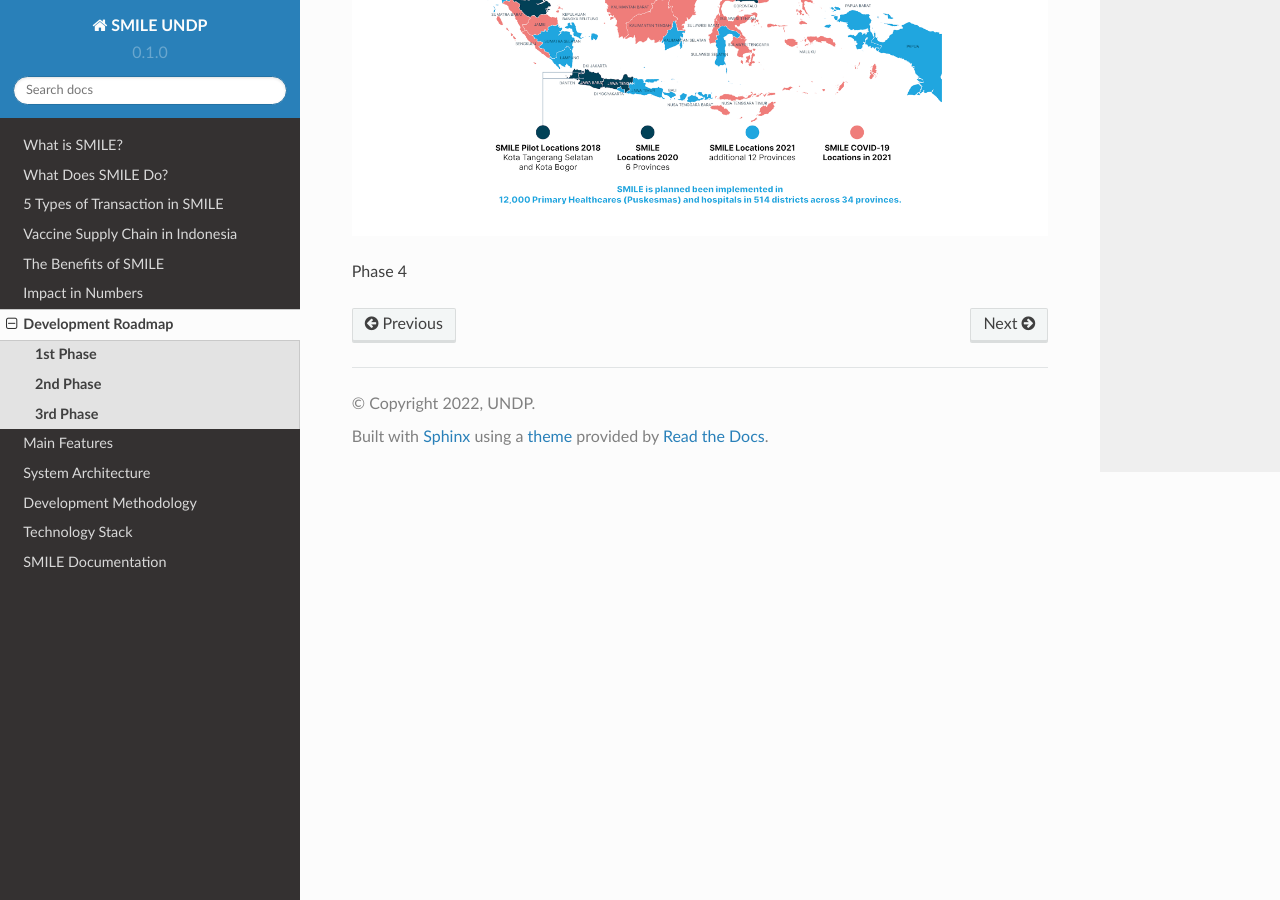
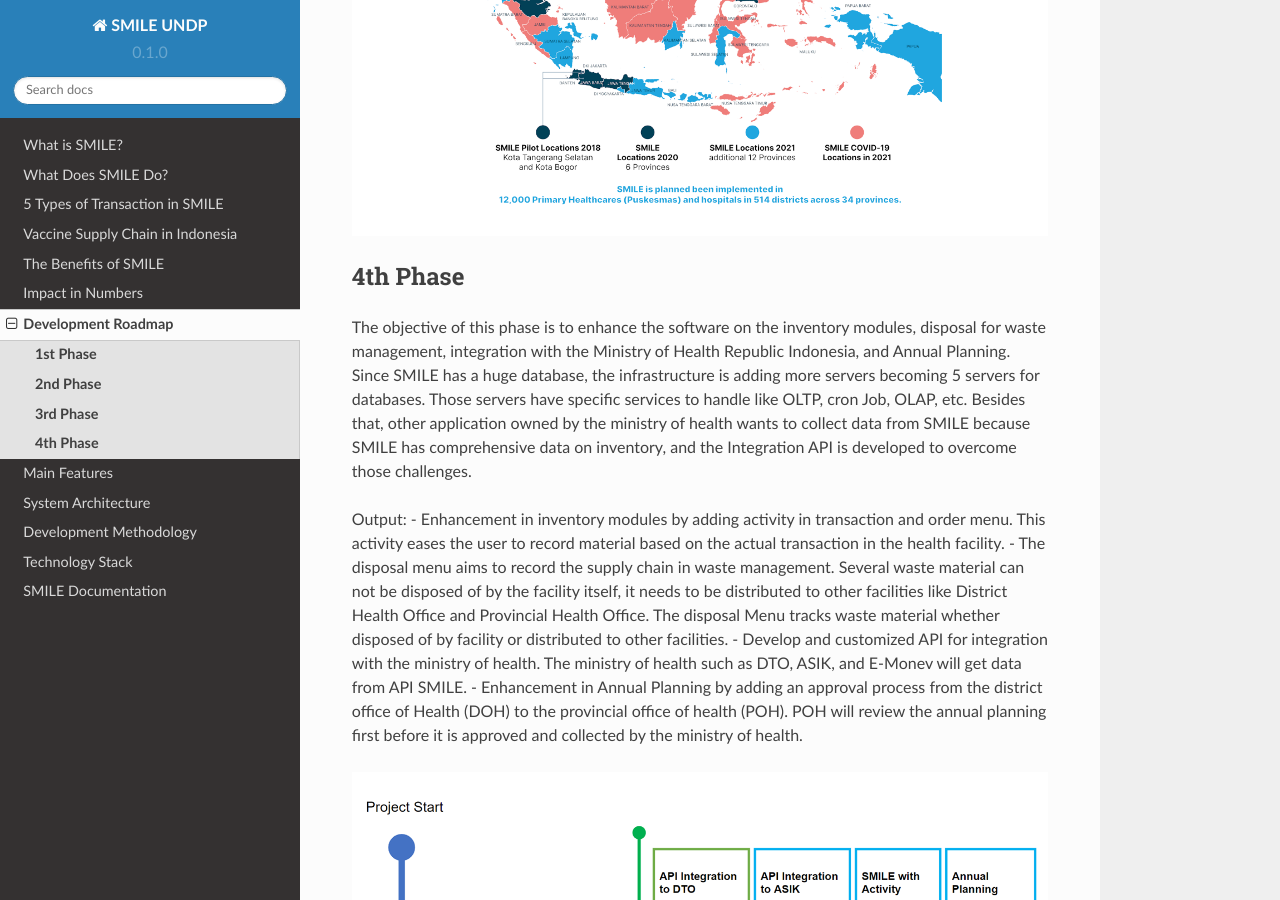
Before and after one commit to smile-indonesia/documentation, a Sphinx documentation site: the page built from docs/source/Development.rst, in a window 1280 px wide and 900 px high, scrolled down 2472 px. Built offline with Sphinx 7.4.7 and the Read the Docs theme 2.0.0, drawn with Linux system fonts in a browser that asks for light colours.

Commit message:
add 4th phase

```diff
--- a/docs/source/Development.rst
+++ b/docs/source/Development.rst
@@ -39,4 +39,16 @@
 .. image:: images/Development-3.png
   :width: 700
 
-Phase 4
+
+**4th Phase**
+-----
+The objective of this phase is to enhance the software on the inventory modules, disposal for waste management, integration with the Ministry of Health Republic Indonesia, and Annual Planning. Since SMILE has a huge database, the infrastructure is adding more servers becoming 5 servers for databases. Those servers have specific services to handle like OLTP, cron Job, OLAP, etc. Besides that, other application owned by the ministry of health wants to collect data from SMILE because SMILE has comprehensive data on inventory, and the Integration API is developed to overcome those challenges.
+
+Output:
+- Enhancement in inventory modules by adding activity in transaction and order menu. This activity eases the user to record material based on the actual transaction in the health facility.
+- The disposal menu aims to record the supply chain in waste management. Several waste material can not be disposed of by the facility itself, it needs to be distributed to other facilities like District Health Office and Provincial Health Office. The disposal Menu tracks waste material whether disposed of by facility or distributed to other facilities.
+- Develop and customized API for integration with the ministry of health. The ministry of health such as DTO, ASIK, and E-Monev will get data from API SMILE.
+- Enhancement in Annual Planning by adding an approval process from the district office of Health (DOH) to the provincial office of health (POH). POH will review the annual planning first before it is approved and collected by the ministry of health.
+
+.. image:: images/Development-4.png
+  :width: 700
```
